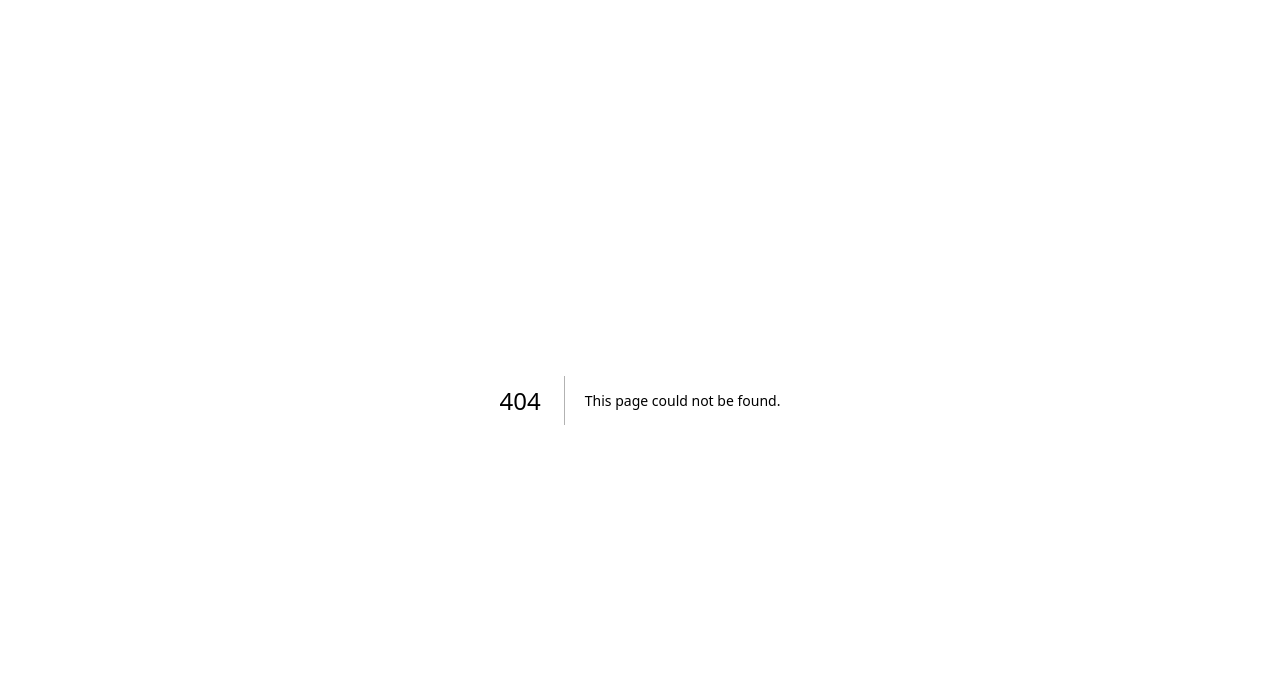
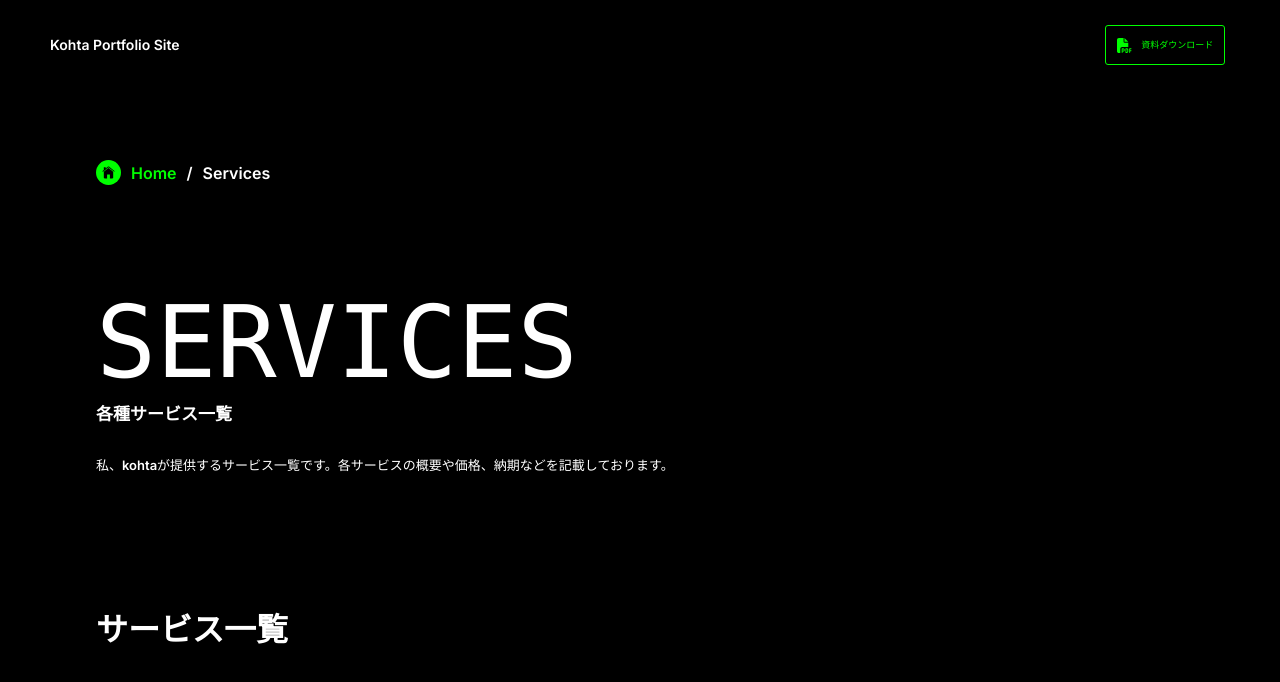
Before and after one commit to kohta9521/Kohta_2024_Portfolio_Site, a Next.js app in the folder frontend/: page /services in a window 1280 px wide. Before the commit this address had no page. Shown: the top 682 px of the page. Built offline with nearby package versions, Linux system fonts and the light colour scheme; a web font is replaced by a local one.

Commit message:
add new subpage and new contact page

```diff
--- a/frontend/app/page.tsx
+++ b/frontend/app/page.tsx
@@ -15,7 +15,6 @@ import Footer from "@/components/organisms/Footer";
 import Contact from "@/components/organisms/Contact";
 import Process from "@/components/organisms/Process";
 import News from "@/components/organisms/News";
-import ContactBtn from "@/components/atoms/ContactBtn";
 import ContactButton from "@/components/atoms/ContactButton";
 
 export default function Home() {
--- /dev/null
+++ b/frontend/app/services/page.tsx
@@ -0,0 +1,27 @@
+import React from "react";
+
+// next
+import Link from "next/link";
+import Image from "next/image";
+
+// scss
+import styles from "./Service.module.scss";
+import SubPageLayout from "@/components/templates/SubPageLayout";
+
+// components
+
+const Services = () => {
+  return (
+    <SubPageLayout
+      id={3}
+      level={["Services"]}
+      title="SERVICES"
+      subtitle="各種サービス一覧"
+      desc="私、kohtaが提供するサービス一覧です。各サービスの概要や価格、納期などを記載しております。"
+    >
+      <h1>サービス一覧</h1>
+    </SubPageLayout>
+  );
+};
+
+export default Services;
--- a/frontend/components/organisms/Header.tsx
+++ b/frontend/components/organisms/Header.tsx
@@ -18,9 +18,9 @@ const Header = () => {
       <div className={styles.rightBox}>
         <ListBox>
           <List id={1} text="About" link="/about" />
-          <List id={2} text="News" link="/news" />
           <List id={3} text="Services" link="/services" />
           <List id={4} text="Works" link="/works" />
+          <List id={2} text="News" link="/news" />
           <List id={6} text="Blog" link="https://www.kohta-tech-blog.com/" />
           {/* <BoxList id={1} text="資料ダウンロード" link="" /> */}
           <BoxList id={2} text="資料ダウンロード" link="/pdf/portfolio.pdf" />
--- a/frontend/components/organisms/styles/About.module.scss
+++ b/frontend/components/organisms/styles/About.module.scss
@@ -14,7 +14,7 @@
         // font-family: "IBM Plex Sans JP", sans-serif;
         color: #ffffff;
         display: inline;
-        line-height: 1.7;
+        line-height: 1.3;
         font-size: 57px;
         vertical-align: bottom;
         letter-spacing: 2px;
@@ -53,7 +53,7 @@
         .title {
           color: #fff;
           display: inline;
-          line-height: 1.7;
+          line-height: 1.4;
           font-size: 29px;
           vertical-align: bottom;
           letter-spacing: 2px;
```
Also changed, not shown: frontend/app/contact/page.tsx (+9 -2 lines), frontend/app/services/web/page.tsx (added, +23 -0 lines), frontend/app/services/Service.module.scss (added), frontend/app/services/web/Web.module.scss (added).
